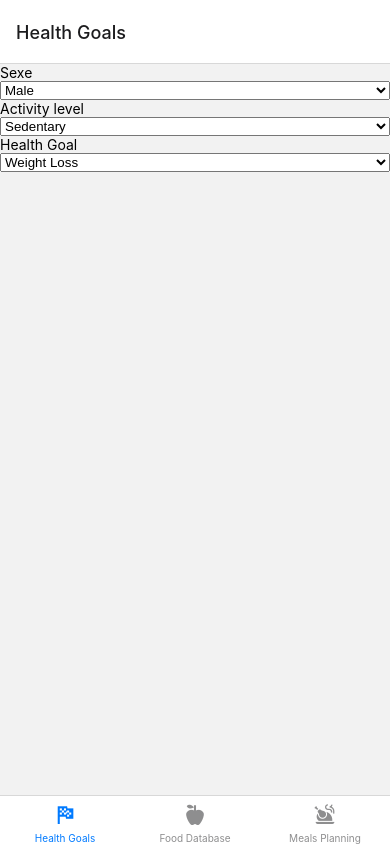
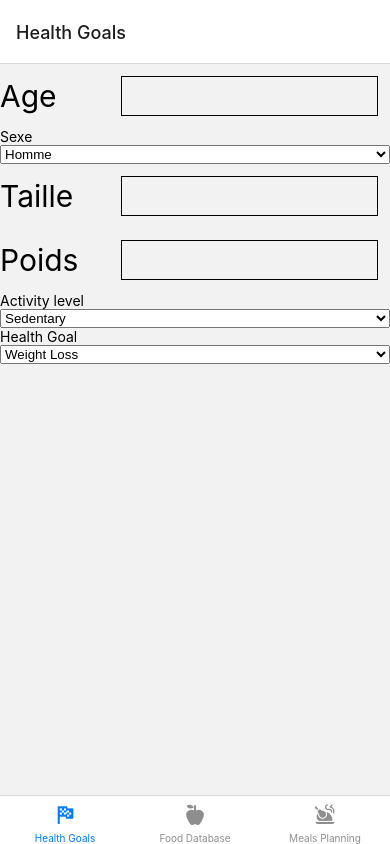
Before and after one commit to Valentin-SUDRES-EDU/React-Native-Project, a React Native app in the folder ReactNativeProject/: screen / in a window 390 px wide. Built offline with nearby package versions, Linux system fonts and the light colour scheme.

Commit message:
Ajout des différentes questions sur HealthGoals

```diff
--- a/ReactNativeProject/src/screens/HealthGoalsScreen.js
+++ b/ReactNativeProject/src/screens/HealthGoalsScreen.js
@@ -1,43 +1,52 @@
-import {Picker} from '@react-native-picker/picker';
-import React, {useState} from 'react';
-import {View, Text, TextInput} from 'react-native';
+import { Picker } from '@react-native-picker/picker';
+import React, { useState } from 'react';
+import { View, Text, TextInput, StyleSheet } from 'react-native';
 
 const HealthGoalsScreen = () => {
-  // const [selectedAge, setSelectedAge] = useState();
-  const [selectedLanguage, setSelectedLanguage] = useState();
-  const [selectedActivityLevel, setSelectedActivityLevel] = useState();
-  const [selectedHealthGoal, setSelectedHealthGoal] = useState();
-
-  // const ages = [];
-  // for (let i = 0; i < 100; i++) {
-  //   ages.push(<Picker.Item label={i} value={i} />);
-  // }
+  const [age, setAge] = useState();
+  const [taille, setTaille] = useState();
+  const [poids, setPoids] = useState();
+  const [sexe, setSexe] = useState();
+  const [ActivityLevel, setActivityLevel] = useState();
+  const [HealthGoal, setHealthGoal] = useState();
 
   return (
     <View>
-      {/* <Text>Age</Text>
-      <Picker
-        selectedValue={selectedAge}
-        onValueChange={(itemValue, itemIndex) => setSelectedAge(itemValue)}>
-        {ages}
-      </Picker> */}
+      <View style={styles.question}>
+        <Text style={styles.text}>Age</Text>
+        <TextInput onChangeText={setAge} value={age} keyboardType="numeric" style={styles.input} />
+      </View>
 
       <Text>Sexe</Text>
-      <Picker
-        selectedValue={selectedLanguage}
-        onValueChange={(itemValue, itemIndex) =>
-          setSelectedLanguage(itemValue)
-        }>
-        <Picker.Item label="Male" value="male" />
-        <Picker.Item label="Female" value="female" />
+      <Picker selectedValue={sexe} onValueChange={(itemValue, itemIndex) => setSexe(itemValue)}>
+        <Picker.Item label="Homme" value="male" />
+        <Picker.Item label="Femme" value="female" />
       </Picker>
+
+      <View style={styles.question}>
+        <Text style={styles.text}>Taille</Text>
+        <TextInput
+          onChangeText={setTaille}
+          value={taille}
+          keyboardType="numeric"
+          style={styles.input}
+        />
+      </View>
+
+      <View style={styles.question}>
+        <Text style={styles.text}>Poids</Text>
+        <TextInput
+          onChangeText={setPoids}
+          value={poids}
+          keyboardType="numeric"
+          style={styles.input}
+        />
+      </View>
 
       <Text>Activity level</Text>
       <Picker
-        selectedValue={selectedActivityLevel}
-        onValueChange={(itemValue, itemIndex) =>
-          setSelectedActivityLevel(itemValue)
-        }>
+        selectedValue={ActivityLevel}
+        onValueChange={(itemValue, itemIndex) => setActivityLevel(itemValue)}>
         <Picker.Item label="Sedentary" value="1.2" />
         <Picker.Item label="Light Exercise" value="1.375" />
         <Picker.Item label="Moderate Exercise" value="1.55" />
@@ -47,17 +56,38 @@ const HealthGoalsScreen = () => {
 
       <Text>Health Goal</Text>
       <Picker
-        selectedValue={selectedHealthGoal}
-        onValueChange={(itemValue, itemIndex) =>
-          setSelectedHealthGoal(itemValue)
-        }>
+        selectedValue={HealthGoal}
+        onValueChange={(itemValue, itemIndex) => setHealthGoal(itemValue)}>
         <Picker.Item label="Weight Loss" value="-500" />
         <Picker.Item label="Weight Maintenance" value="0" />
         <Picker.Item label="Weight Gain" value="+500" />
       </Picker>
-
     </View>
   );
 };
 
+const styles = StyleSheet.create({
+  input: {
+    height: 40,
+    margin: 12,
+    borderWidth: 1,
+    padding: 10,
+    width: '70%',
+    alignItems: 'center',
+    alignSelf: 'center',
+  },
+
+  text: {
+    width: '30%',
+    fontSize: 30,
+    alignItems: 'center',
+    alignSelf: 'center',
+  },
+
+  question: {
+    display: 'flex',
+    flexDirection: 'row',
+  },
+});
+
 export default HealthGoalsScreen;
```
